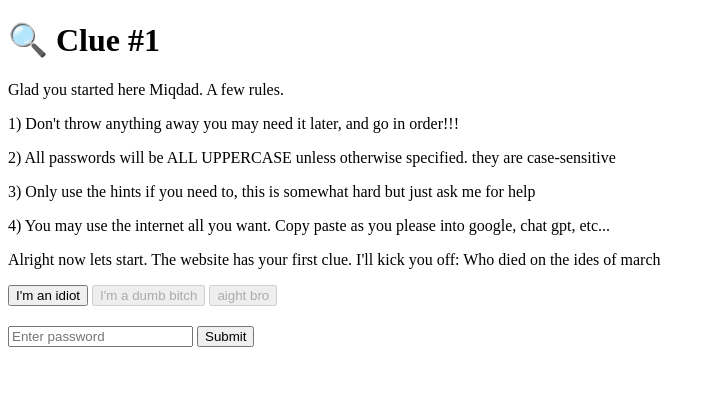
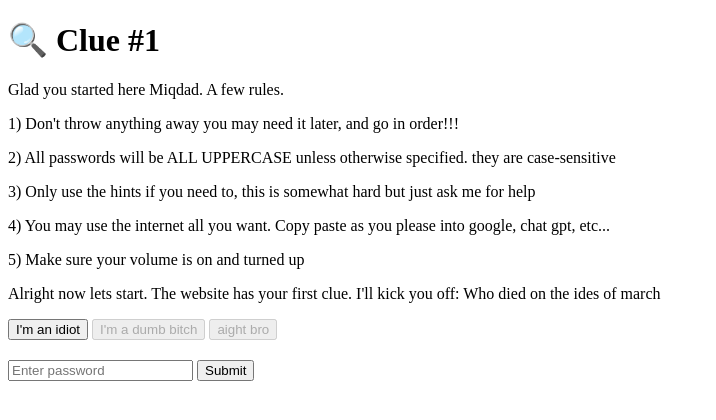
Before and after one commit to RawdogRaps/render-flask-deployment, a Flask app: page /level1 in a window 1280 px wide. Shown: the top 420 px of the page, without its empty margins (0-716 px from the left). Run offline with Flask 3, Linux system fonts and the light colour scheme.

Commit message:
Update level1.html

```diff
--- a/templates/level1.html
+++ b/templates/level1.html
@@ -24,6 +24,7 @@
     <p>2) All passwords will be ALL UPPERCASE unless otherwise specified. they are case-sensitive</p>
     <p>3) Only use the hints if you need to, this is somewhat hard but just ask me for help</p>
     <p>4) You may use the internet all you want. Copy paste as you please into google, chat gpt, etc...</p>
+    <p>5) Make sure your volume is on and turned up <p>
     <p> Alright now lets start. The website has your first clue. I'll kick you off: Who died on the ides of march </p>
 
 
```
